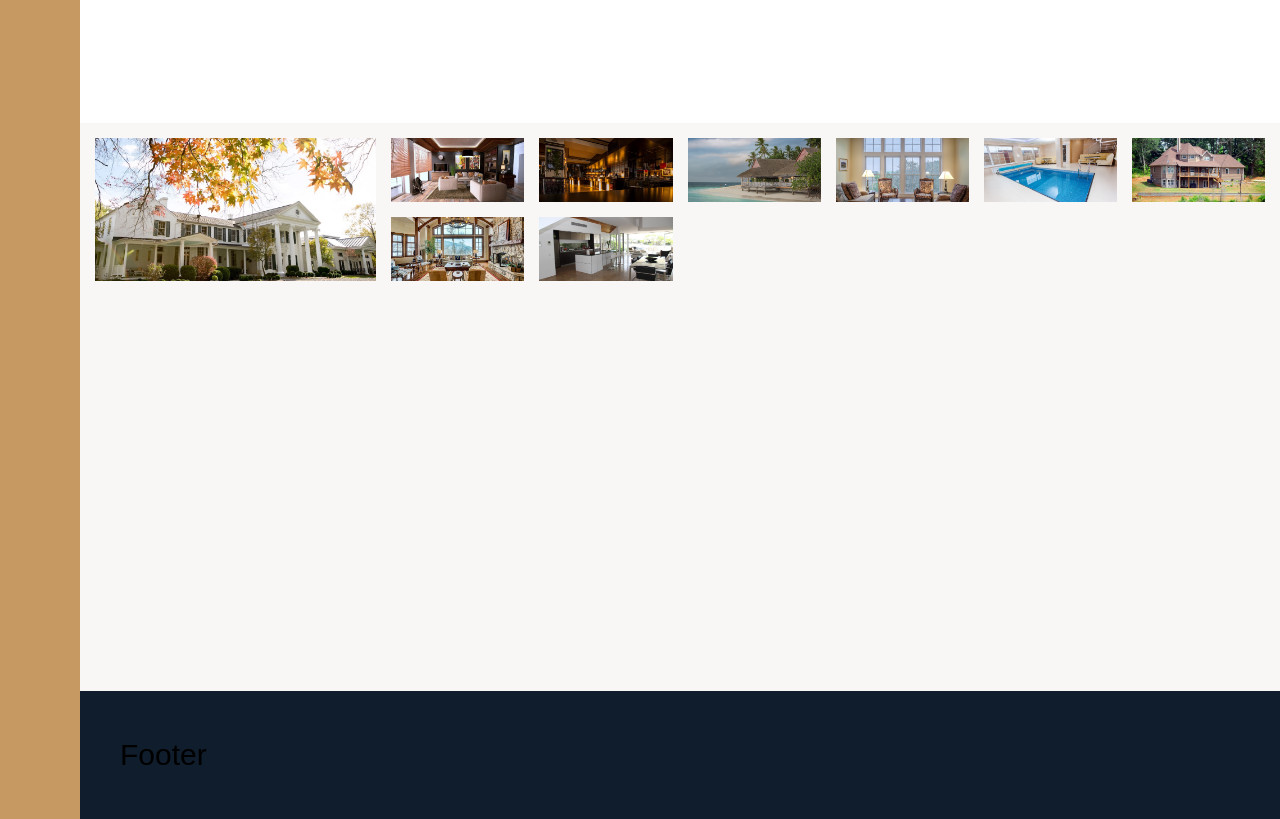
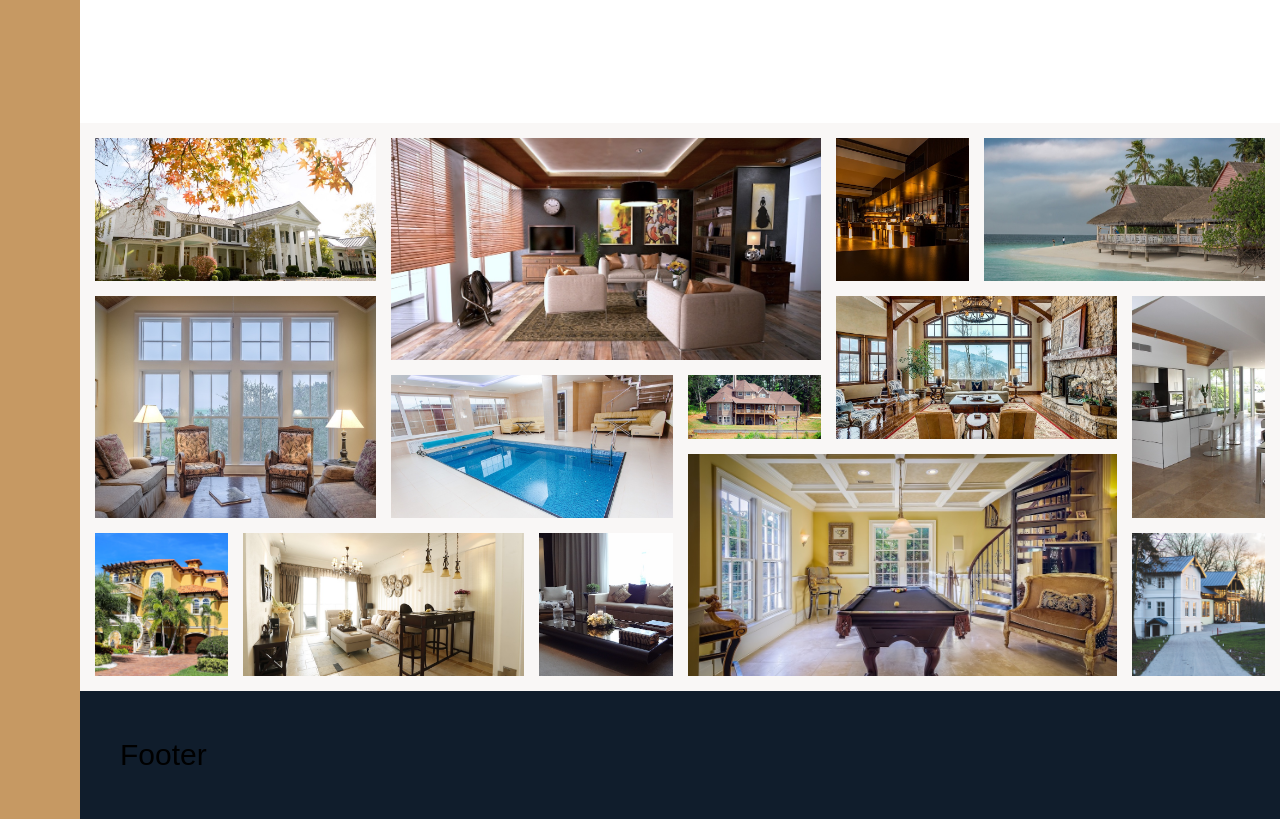
Before and after one commit to debuy-co/nexter_grids, a React (Create React App) app: page / in a window 1280 px wide. Shown: the part 2560-3379 px from the top of the page. Built offline with nearby package versions, Linux system fonts and the light colour scheme.

Commit message:
Building the Gallery - Part 2

```diff
--- a/src/components/Gallery.js
+++ b/src/components/Gallery.js
@@ -8,23 +8,29 @@ import gal_6 from "../assets/img/gal-6.jpeg";
 import gal_7 from "../assets/img/gal-7.jpeg";
 import gal_8 from "../assets/img/gal-8.jpeg";
 import gal_9 from "../assets/img/gal-9.jpeg";
+import gal_10 from "../assets/img/gal-10.jpeg";
+import gal_11 from "../assets/img/gal-11.jpeg";
+import gal_12 from "../assets/img/gal-12.jpeg";
+import gal_13 from "../assets/img/gal-13.jpeg";
+import gal_14 from "../assets/img/gal-14.jpeg";
 
 function Gallery() {
   return (
     <section className="gallery">
-      <img
-        src={gal_1}
-        alt="Gallery image 1"
-        className="gallery__img gallery__img--img1"
-      />
-      <img src={gal_2} alt="Gallery image 2" className="gallery__img" />
-      <img src={gal_3} alt="Gallery image 3" className="gallery__img" />
-      <img src={gal_4} alt="Gallery image 4" className="gallery__img" />
-      <img src={gal_5} alt="Gallery image 5" className="gallery__img" />
-      <img src={gal_6} alt="Gallery image 6" className="gallery__img" />
-      <img src={gal_7} alt="Gallery image 7" className="gallery__img" />
-      <img src={gal_8} alt="Gallery image 8" className="gallery__img" />
-      <img src={gal_9} alt="Gallery image 9" className="gallery__img" />
+      <img src={gal_1} alt="1" className="gallery__img gallery__img--img1" />
+      <img src={gal_2} alt="2" className="gallery__img gallery__img--img2" />
+      <img src={gal_3} alt="3" className="gallery__img gallery__img--img3" />
+      <img src={gal_4} alt="4" className="gallery__img gallery__img--img4" />
+      <img src={gal_5} alt="5" className="gallery__img gallery__img--img5" />
+      <img src={gal_6} alt="6" className="gallery__img gallery__img--img6" />
+      <img src={gal_7} alt="7" className="gallery__img gallery__img--img7" />
+      <img src={gal_8} alt="8" className="gallery__img gallery__img--img8" />
+      <img src={gal_9} alt="9" className="gallery__img gallery__img--img9" />
+      <img src={gal_10} alt="10" className="gallery__img gallery__img--img10" />
+      <img src={gal_11} alt="11" className="gallery__img gallery__img--img11" />
+      <img src={gal_12} alt="12" className="gallery__img gallery__img--img12" />
+      <img src={gal_13} alt="13" className="gallery__img gallery__img--img13" />
+      <img src={gal_14} alt="14" className="gallery__img gallery__img--img14" />
     </section>
   );
 }
--- a/src/sass/_gallery.scss
+++ b/src/sass/_gallery.scss
@@ -21,5 +21,70 @@
       grid-row: 1 / span 2;
       grid-column: 1 / span 2;
     }
+
+    &--img2 {
+      grid-row: 1 / span 3;
+      grid-column: 3 / span 3;
+    }
+
+    &--img3 {
+      grid-row: 1 / span 2;
+      grid-column: 6 / 7;
+    }
+
+    &--img4 {
+      grid-row: 1 / span 2;
+      grid-column: 7 / -1;
+    }
+
+    &--img5 {
+      grid-row: 3 / span 3;
+      grid-column: 1 / span 2;
+    }
+
+    &--img6 {
+      grid-row: 4 / span 2;
+      grid-column: 3 / span 2;
+    }
+
+    &--img7 {
+      grid-row: 4 / 5;
+      grid-column: 5 / 6;
+    }
+
+    &--img8 {
+      grid-row: 3 / span 2;
+      grid-column: 6 / span 2;
+    }
+
+    &--img9 {
+      grid-row: 3 / span 3;
+      grid-column: 8 / -1;
+    }
+
+    &--img10 {
+      grid-row: 6 / span 2;
+      grid-column: 1 / 2;
+    }
+
+    &--img11 {
+      grid-row: 6 / span 2;
+      grid-column: 2 / span 2;
+    }
+
+    &--img12 {
+      grid-row: 6 / span 2;
+      grid-column: 4 / 5;
+    }
+
+    &--img13 {
+      grid-row: 5 / span 3;
+      grid-column: 5 / span 3;
+    }
+
+    &--img14 {
+      grid-row: 6 / span 2;
+      grid-column: 8 / -1;
+    }
   }
 }
```
